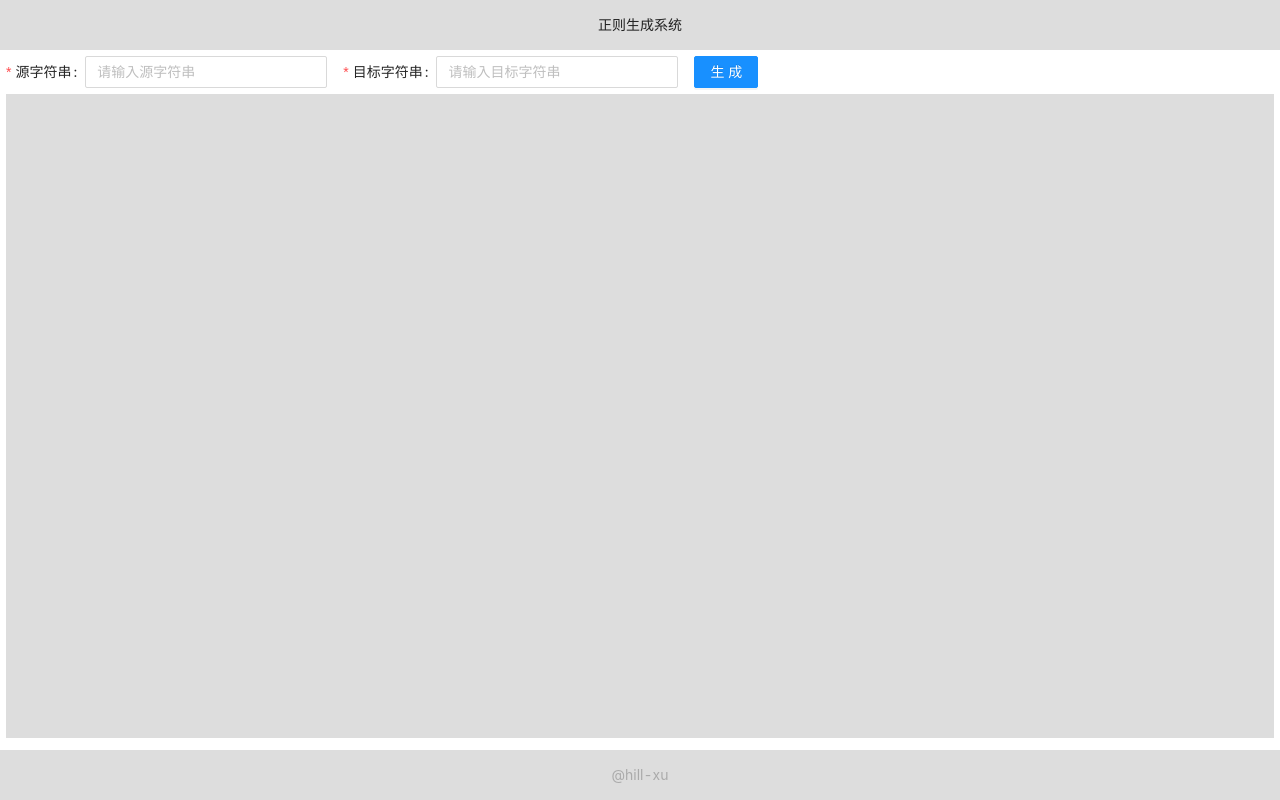
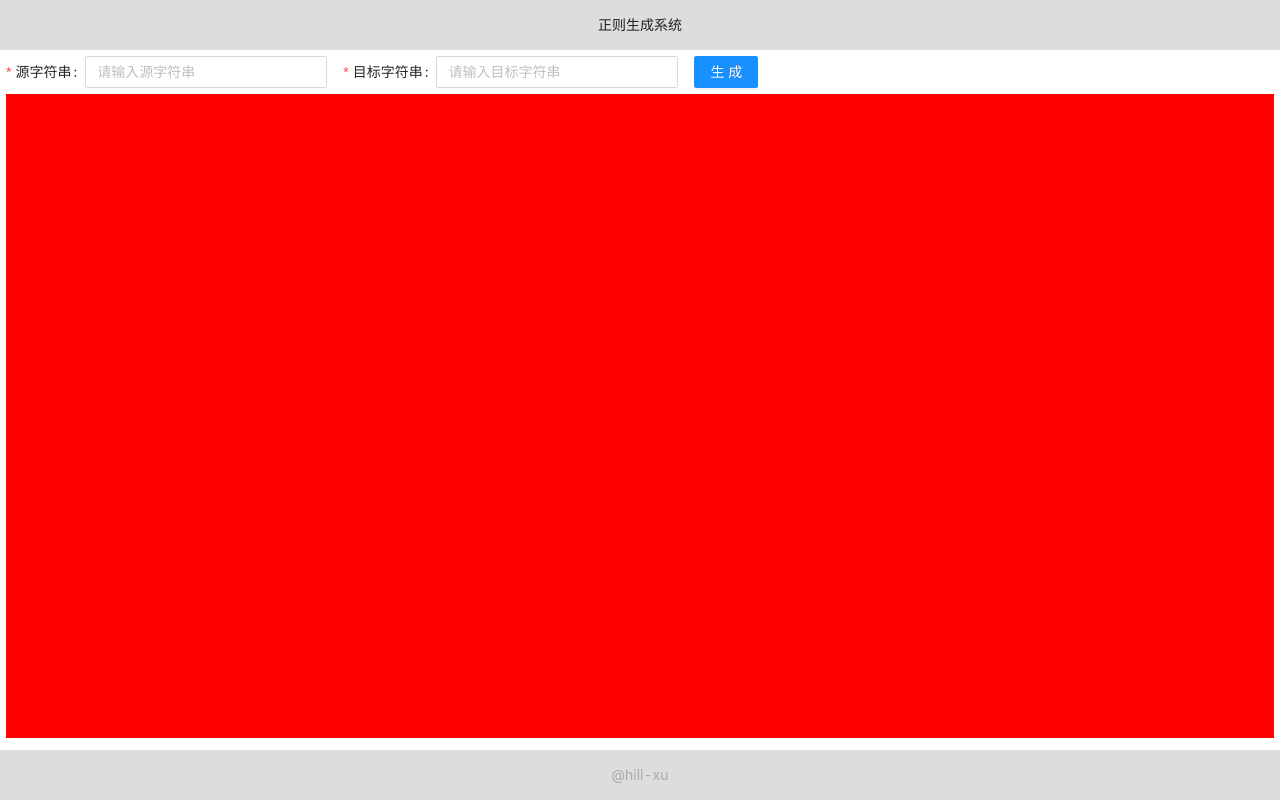
Before and after one commit to hill-xu/react-web-terminal, a React (Create React App) app: page / in a window 1280 px wide. Built offline with nearby package versions, Linux system fonts and the light colour scheme.

Commit message:
测试打包脚本

```diff
--- a/src/App.css
+++ b/src/App.css
@@ -25,7 +25,7 @@
 .content-box {
   width: 100%;
   height: calc(100% - 44px);
-  background: #ddd;
+  background: red;
   margin-top: 6px;
 }
 
```
